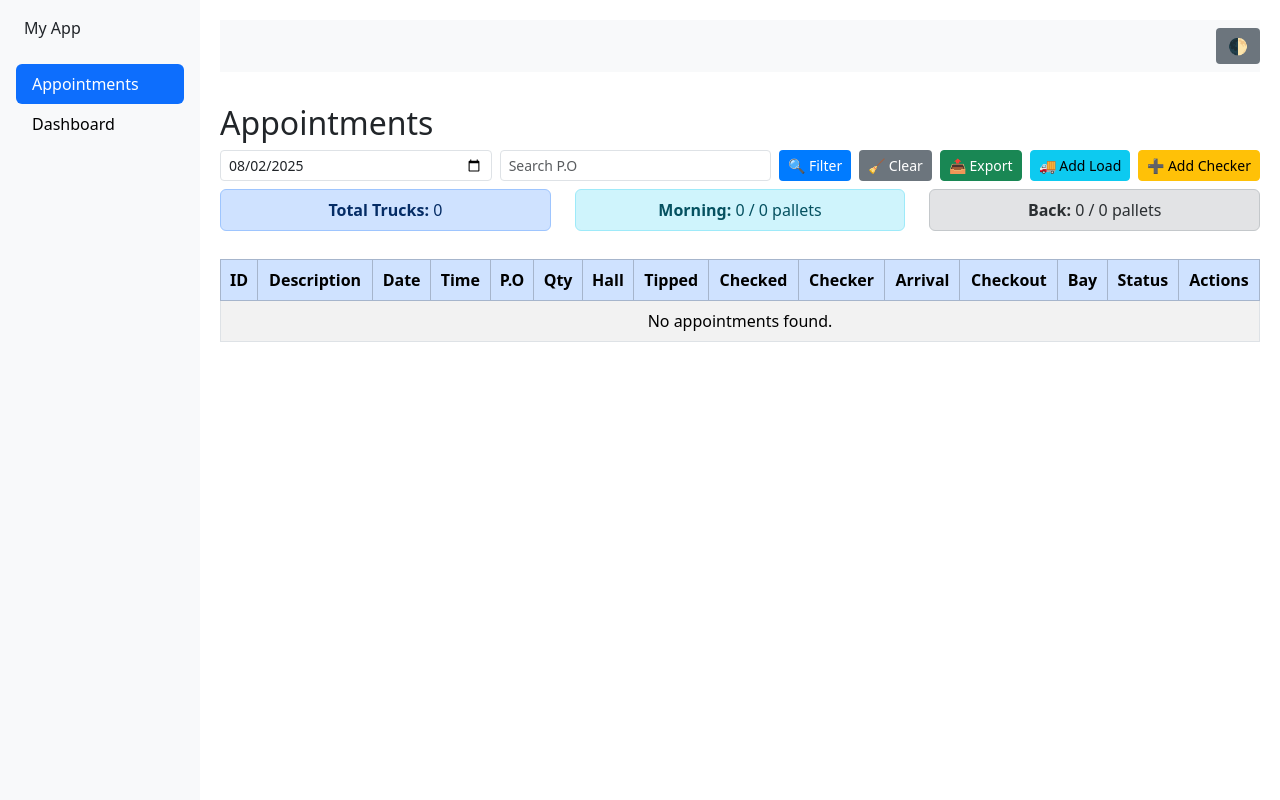
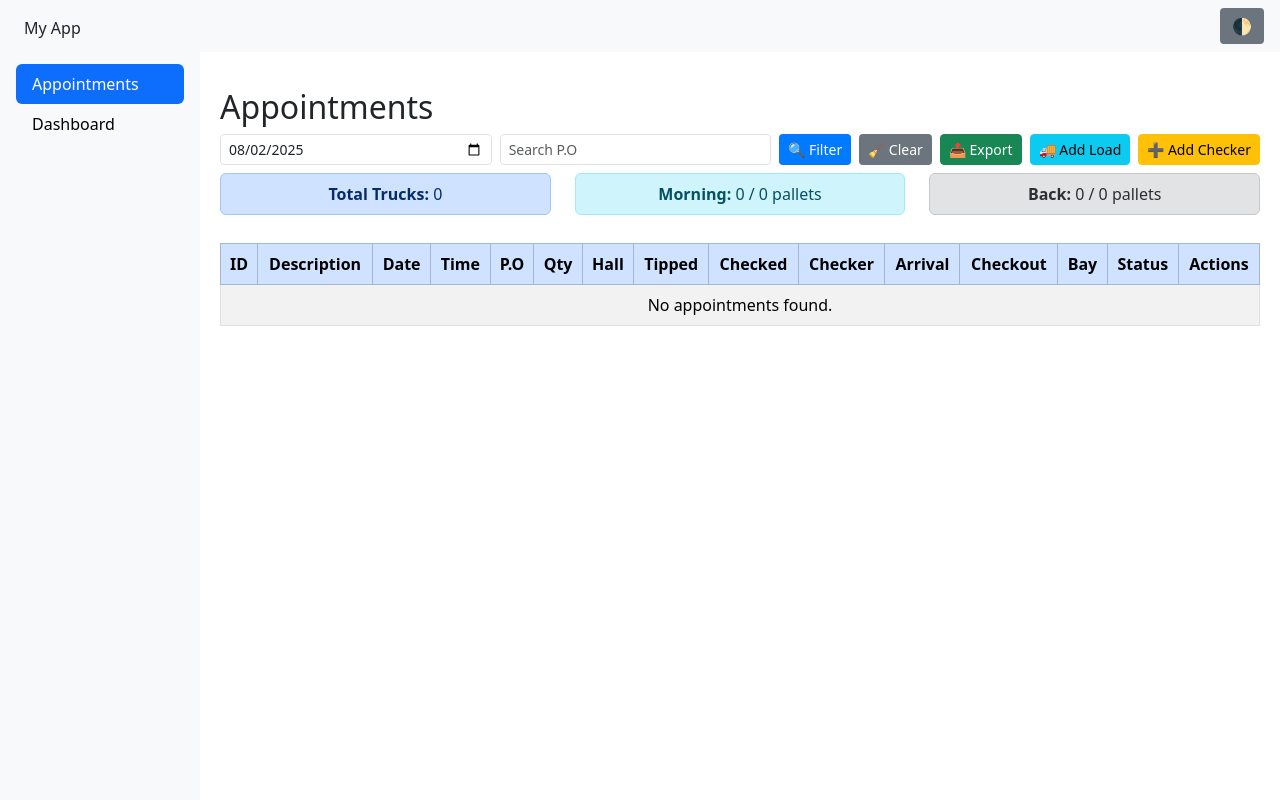
Before and after one commit to Buenomaurilio/Django_GoodsIn, a Django app: page / in a window 1280 px wide. Run offline with Django 5.2, Linux system fonts and the light colour scheme; the visitor is signed in with stand-in values (Sample User, id 1); data that the repository does not hold is empty.

Commit message:
Update base.html

```diff
--- a/templates/base.html
+++ b/templates/base.html
@@ -12,11 +12,45 @@
   <link rel="stylesheet" href="https://cdn.jsdelivr.net/npm/simple-line-icons/css/simple-line-icons.css">
 
   <style>
-    /* Transição suave ao alternar tema */
+    html, body {
+      height: 100%;
+      margin: 0;
+    }
+
     body {
       transition: background-color 0.3s ease, color 0.3s ease;
     }
 
+    .wrapper {
+      display: flex;
+      height: 100%;
+      overflow: hidden;
+    }
+
+    .sidebar {
+      flex: 0 0 200px;
+      padding-top: 56px;
+      background-color: #f8f9fa;
+    }
+
+    .sidebar .nav-link {
+      color: #000;
+    }
+
+    .content-wrapper {
+      flex: 1;
+      display: flex;
+      flex-direction: column;
+      overflow: hidden;
+    }
+
+    .content-body {
+      flex: 1;
+      overflow-y: auto;
+      padding: 20px;
+    }
+
+    /* DARK MODE */
     body.dark-mode {
       background-color: #121212;
       color: #e0e0e0;
@@ -127,28 +161,10 @@
     .toggle-theme-btn:hover {
       background-color: #5a6268;
     }
-
-    .sidebar {
-      height: 100vh;
-      position: fixed;
-      top: 0;
-      left: 0;
-      width: 200px;
-      padding-top: 56px;
-      background-color: #f8f9fa;
-    }
-
-    .sidebar .nav-link {
-      color: #000;
-    }
-
-    .content-wrapper {
-      margin-left: 200px;
-      padding: 20px;
-    }
   </style>
 </head>
 <body onload="applySavedTheme()">
+<div class="wrapper">
   <!-- Sidebar -->
   <div class="sidebar d-flex flex-column p-3">
     <a class="navbar-brand mb-4 ps-2" href="#">My App</a>
@@ -164,12 +180,14 @@
 
   <!-- Content -->
   <div class="content-wrapper">
-    <nav class="navbar navbar-expand navbar-light bg-light mb-3 justify-content-end">
+    <nav class="navbar navbar-expand navbar-light bg-light justify-content-end px-3 py-2">
       <button onclick="toggleTheme()" class="toggle-theme-btn btn-sm" id="toggleTheme">🌓</button>
     </nav>
-
+    <div class="content-body">
       {% block content %}
       {% endblock %}
+    </div>
+  </div>
 </div>
 
 <!-- Scripts -->
@@ -183,14 +201,12 @@
     document.body.classList.add(`${newTheme}-mode`);
     localStorage.setItem('theme', newTheme);
 
-      // Atualizar gráficos Chart.js se existirem
     if (typeof Chart !== 'undefined') {
       Chart.helpers.each(Chart.instances, function (chart) {
         if (chart) {
           const dark = newTheme === 'dark';
-            if (chart.options.plugins?.legend?.labels) {
+          if (chart.options.plugins?.legend?.labels)
             chart.options.plugins.legend.labels.color = dark ? '#e0e0e0' : '#000';
-            }
           if (chart.options.scales) {
             if (chart.options.scales.x?.ticks) chart.options.scales.x.ticks.color = dark ? '#e0e0e0' : '#000';
             if (chart.options.scales.y?.ticks) chart.options.scales.y.ticks.color = dark ? '#e0e0e0' : '#000';
```
Lines whose indentation alone changed are shown as unchanged.
